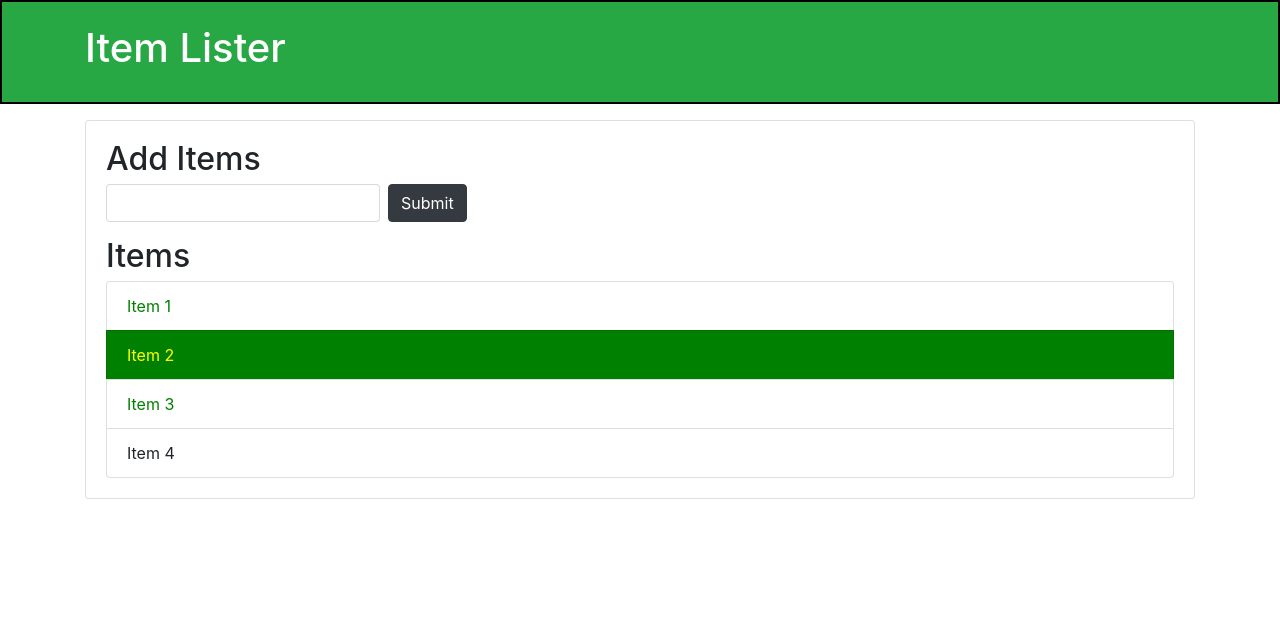
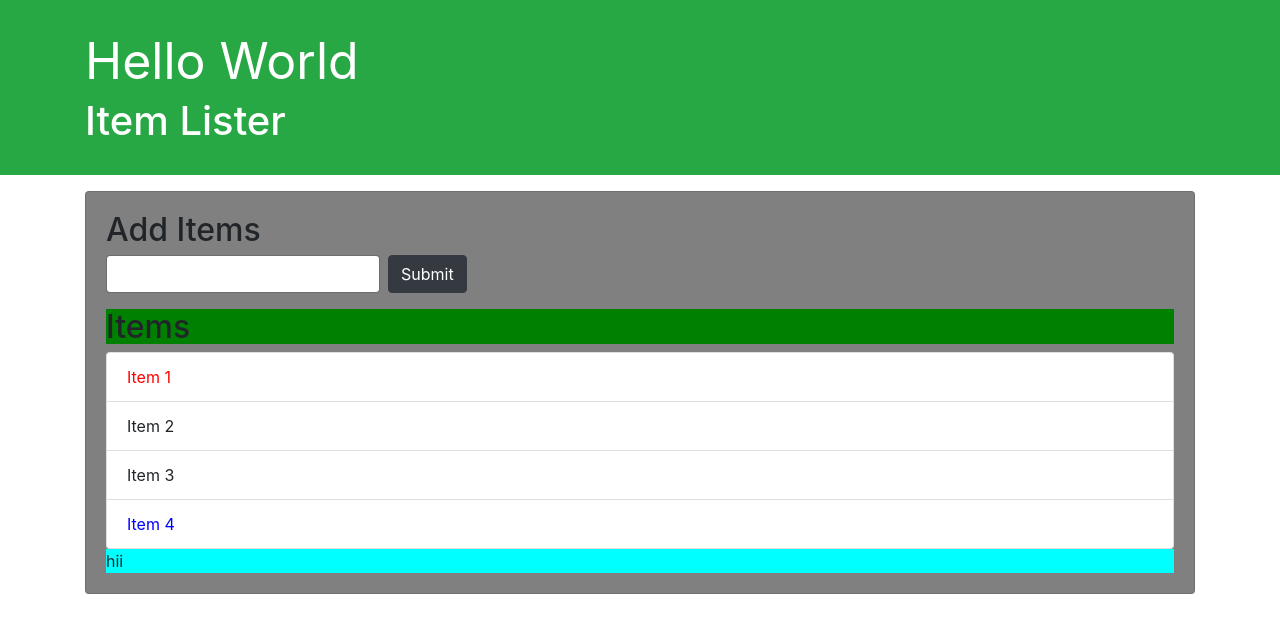
Before and after one commit to tarunji-123/GitTutorial, a plain HTML site: page index.html in a window 1280 px wide. Drawn offline with nearby package versions, Linux system fonts and the light colour scheme.

Commit message:
DOM Manipulate

```diff
--- a/demo2.js
+++ b/demo2.js
@@ -1,7 +1,7 @@
-document.title = 'my new title';
+// document.title = 'my new title';
 
-var header =document.getElementById('main-header');
-header.style.border = 'solid 2px black';
+// var header =document.getElementById('main-header');
+// header.style.border = 'solid 2px black';
 
 // var title = document.getElementsByClassName('title');
 // title[0].style.fontWeight = 'bold';
@@ -22,16 +22,54 @@ header.style.border = 'solid 2px black';
 // }
 
 // get element by query selector
-var secondItem = document.querySelector('.list-group-item:nth-child(2)');
-secondItem.style.backgroundColor = "green";
+// var secondItem = document.querySelector('.list-group-item:nth-child(2)');
+// secondItem.style.backgroundColor = "green";
 
 // var thirdItem = document.querySelector('.list-group-item:nth-child(3)');
 // thirdItem.style.visibility = "hidden";
 
 // get element by queryselectorAll
-var items = document.querySelectorAll('li');
-items[1].style.color = "yellow";
+// var items = document.querySelectorAll('li');
+// items[1].style.color = "yellow";
 
-for(var i=0; i<items.length; i+=2){
-    items[i].style.color = "green";
-}
+// for(var i=0; i<items.length; i+=2){
+//     items[i].style.color = "green";
+// }
+
+//Traversing the dom
+var itemList = document.querySelector('#items');
+// Parent Element
+console.log(itemList.parentElement);
+itemList.parentElement.style.backgroundColor = "grey";
+
+// child nodes
+// console.log(itemList.lastElementChild);
+itemList.lastElementChild.style.color = "blue";
+console.log(itemList.lastChild);// it gives text because of space.
+
+itemList.firstElementChild.style.color = "red";
+console.log(itemList.firstChild);
+
+console.log(itemList.nextSibling);
+itemList.nextElementSibling.style.backgroundColor = "aqua";
+
+console.log(itemList.previousSibling);
+itemList.previousElementSibling.style.backgroundColor= "green";
+
+// create Element
+//create a div
+var newDiv = document.createElement('div');
+newDiv.className = 'hello';// add class name
+newDiv.id = 'hello1'; //add id
+newDiv.setAttribute('title','Hello new div created');
+
+var newDivText = document.createTextNode('Hello World');
+newDiv.appendChild(newDivText);
+
+var container = document.querySelector('header .container');
+var h1 = document.querySelector('header h1');
+
+console.log(newDiv);
+
+newDiv.style.fontSize = "50px";
+container.insertBefore(newDiv,h1);
--- a/index.html
+++ b/index.html
@@ -28,6 +28,7 @@
       <li class="list-group-item">Item 4</li>
 
     </ul>
+    <span>hii</span>
    </div>
   </div>
 
```
